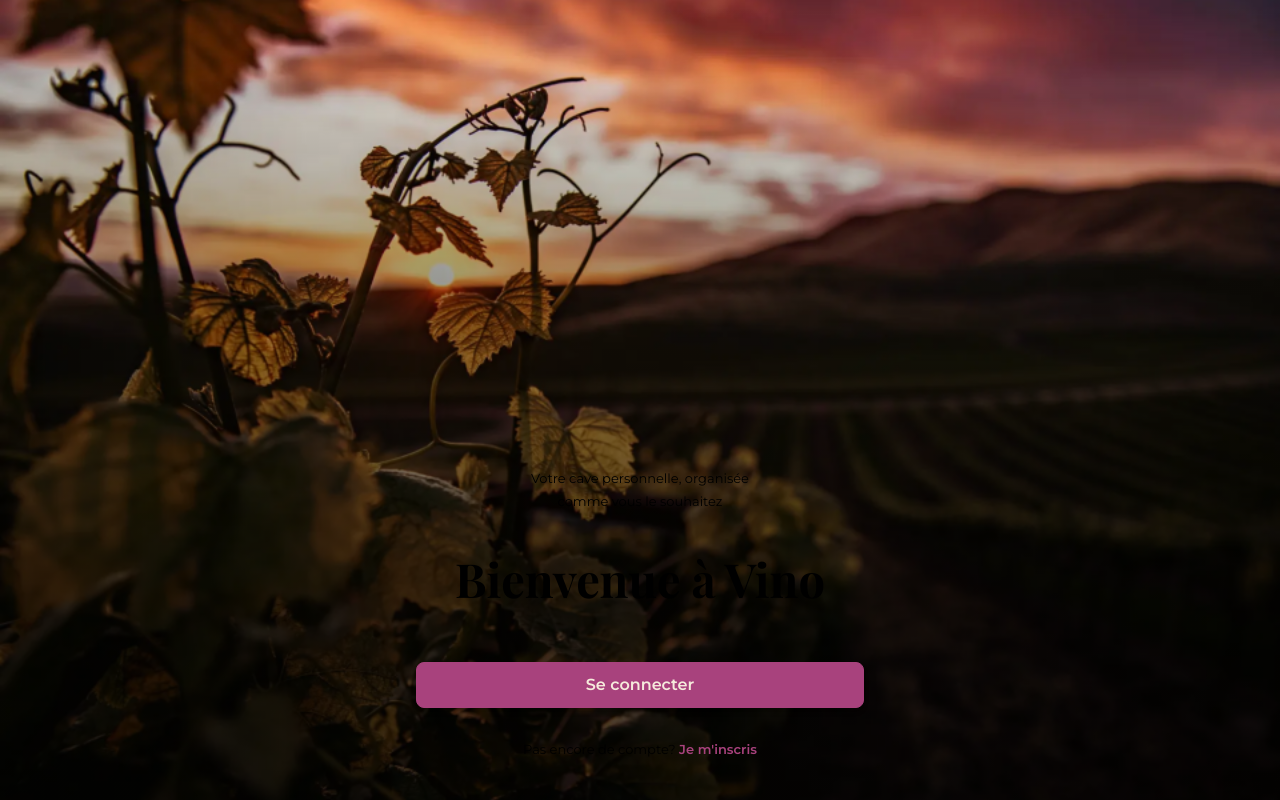
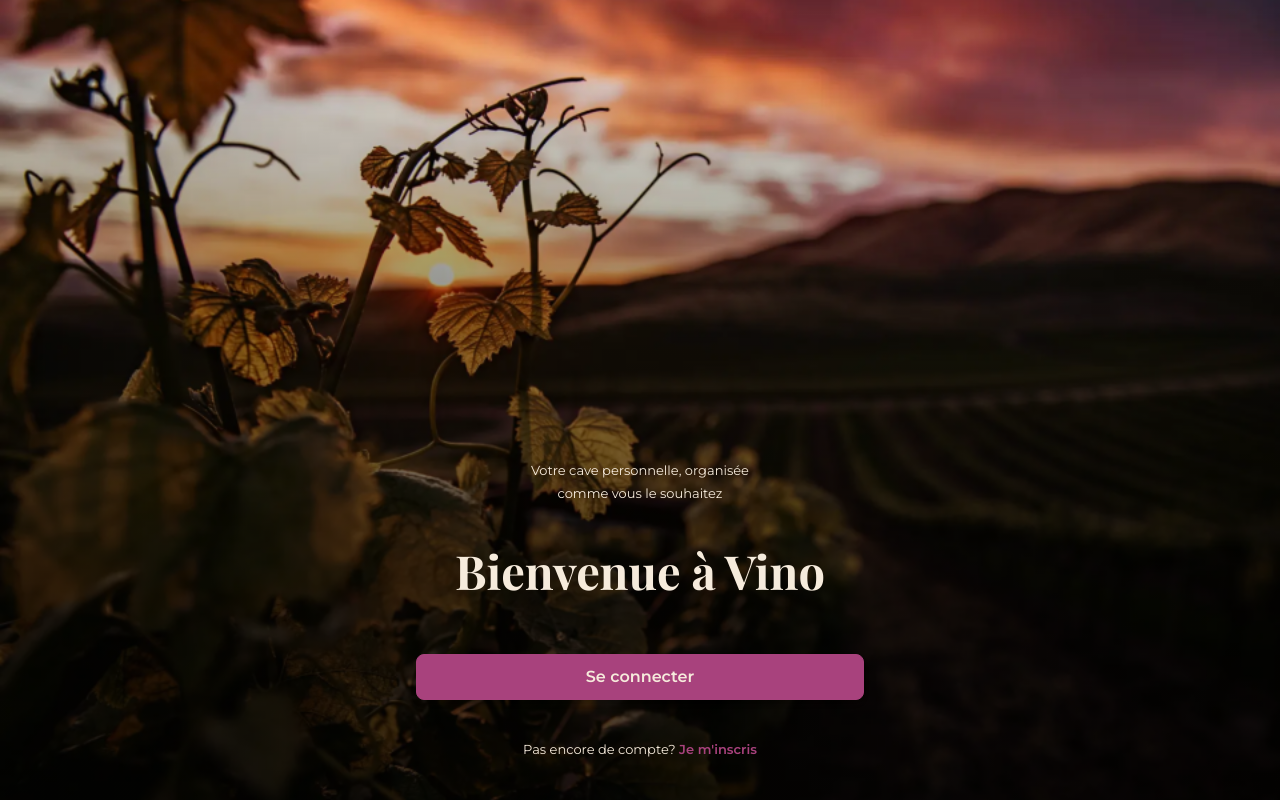
Before and after one commit to cambreau/Vino, a React (Vite) app in the folder frontend/: page / in a window 1280 px wide. Built offline with nearby package versions, Linux system fonts and the light colour scheme; a web font is replaced by a local one.

Commit message:
Modification css

```diff
--- a/frontend/src/components/components-partages/Boutons/Bouton.jsx
+++ b/frontend/src/components/components-partages/Boutons/Bouton.jsx
@@ -18,7 +18,7 @@ function Bouton({
     bg-principal-200
     text-fond
     border border-principal-200
-    hover:bg-principal-premier-plan
+    hover:bg-(--color-fond)
     hover:text-principal-300
   `;
   // Classes pour le bouton secondaire
@@ -26,7 +26,7 @@ function Bouton({
     bg-principal-100
     text-texte-premier
     border border-principal-100
-    hover:bg-principal-premier-plan
+    hover:bg-(--color-fond)
     hover:text-principal-300
   `;
 
--- a/frontend/src/components/components-partages/Message/Message.jsx
+++ b/frontend/src/components/components-partages/Message/Message.jsx
@@ -8,7 +8,7 @@ function Message({
   // Classes de base pour les messages
   const classesBase = `
     w-full px-(--rythme-base) py-(--rythme-serre)
-    font-body font-light text-(length:--taille-petit) text-principal-premier-plan
+    font-body font-light text-(length:--taille-petit) text-(--color-fond)
     rounded-(--arrondi-grand) shadow-md
     transition-all duration-300
     flex items-center justify-between gap-(--rythme-serre)
--- a/frontend/src/pages/Bienvenue.jsx
+++ b/frontend/src/pages/Bienvenue.jsx
@@ -7,7 +7,7 @@ function Bienvenue() {
   return (
     <main
       className="
-      flex items-end justify-center min-h-screen py-10 px-5
+      flex items-end justify-center min-h-screen py-(--rythme-espace) px-(--rythme-base)
       font-body
        bg-[linear-gradient(0deg,rgba(0,0,0,0.7)25%,rgba(0,0,0,0)),url('../assets/images/heroBienvenue.webp')] bg-cover bg-center
       "
@@ -16,14 +16,13 @@ function Bienvenue() {
         {/* Texte de bienvenue */}
         <header
           className="
-          text-center mb-8
-          text-principal-premier-plan
+          text-center mb-(--rythme-espace)
           "
         >
           <p
             className="
             mb-1
-            text-(length:--taille-petit) font-normal
+            text-(length:--taille-petit) font-normal text-(--color-fond)
             "
           >
             Votre cave personnelle, organisée
@@ -32,7 +31,7 @@ function Bienvenue() {
           <p
             className="
             mb-8
-            text-(length:--taille-petit) font-normal
+            text-(length:--taille-petit) font-normal text-(--color-fond)
             "
           >
             comme vous le souhaitez
@@ -41,7 +40,7 @@ function Bienvenue() {
           <h1
             className="
             mb-12
-            text-(length:--taille-tres-gros) font-display font-bold
+            text-(length:--taille-tres-gros) font-display font-bold text-(--color-fond)
             "
           >
             Bienvenue à Vino
@@ -49,7 +48,7 @@ function Bienvenue() {
         </header>
 
         {/* Boutons d'action */}
-        <div className="flex flex-col gap-4">
+        <div className="flex flex-col gap-(--rythme-base)">
           {/* Bouton Primaire - Se connecter */}
           <Bouton
             texte="Se connecter"
@@ -58,11 +57,11 @@ function Bienvenue() {
           />
 
           {/* Lien "Pas encore de compte?" */}
-          <div className="text-center mt-4">
+          <div className="text-center mt-(--rythme-base)">
             <p
               className="
               text-(length:--taille-petit)
-              text-principal-premier-plan
+              text-(--color-fond)
               "
             >
               Pas encore de compte?{" "}
```
